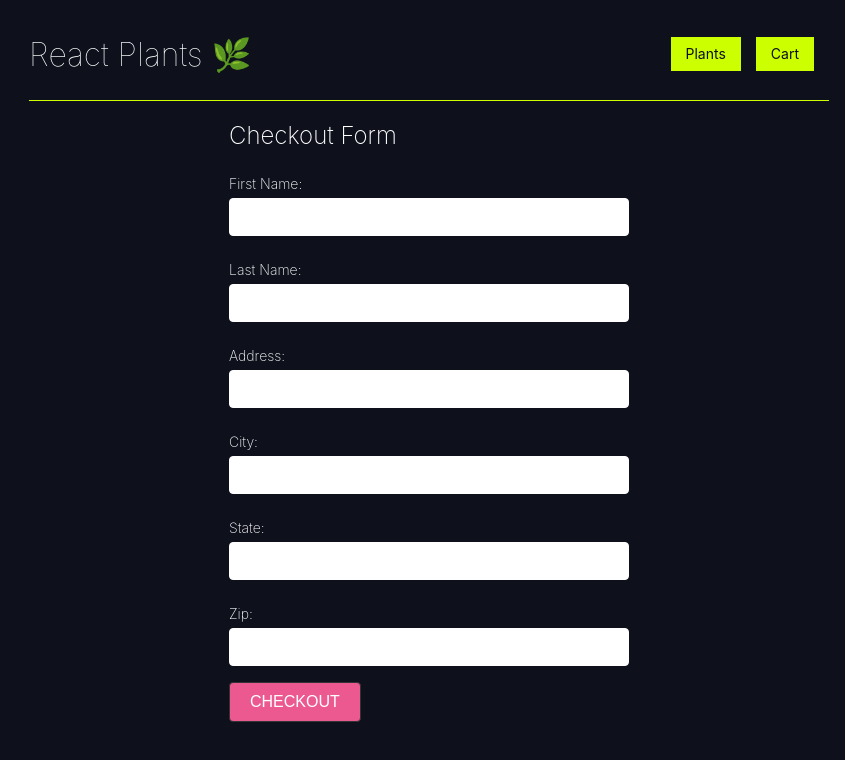
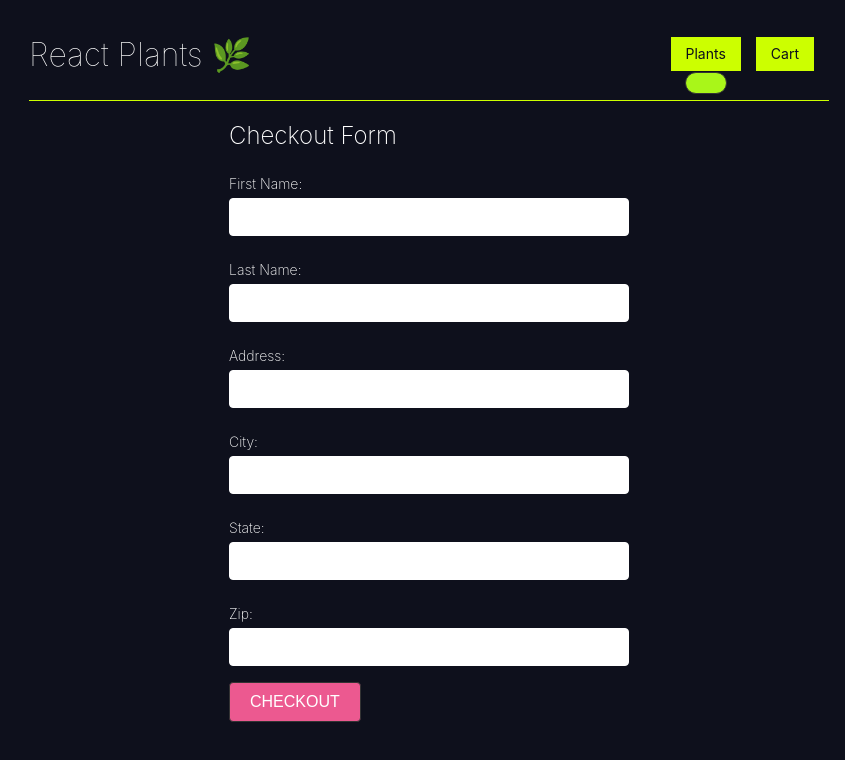
Before and after one commit to bloominstituteoftechnology/web-sprint-challenge-advanced-react, a React (Create React App) app in the folder client/: page /checkout in a window 1280 px wide. Shown: the top 760 px of the page, without its empty margins (211-1056 px from the left). Built offline with nearby package versions, Linux system fonts and the light colour scheme.

Commit message:
added dark mode

```diff
--- a/client/src/App.css
+++ b/client/src/App.css
@@ -251,3 +251,48 @@ pre {
   color: #0e101c;
   border-bottom: 2px solid !important;
 }
+
+.toggle {
+  background: #a9f619;
+  border-radius: 50px;
+  height: 18px;
+  left: 0;
+  position: absolute;
+  transition: 0.2s;
+  width: 20px;
+  margin-left: 70%;
+  margin-top: 5%;
+}
+
+.toggled {
+  left: 18px;
+}
+
+.dark-mode-container {
+  max-width: 800px;
+  margin: 0 auto;
+  border-bottom: 1px solid #cf0;
+  display: flex;
+  justify-content: space-between;
+  align-items: center;
+  color: #313843;
+  background-color: #fff;
+}
+
+.dark-mode-container h1 {
+  font-weight: 100;
+  color: #313843;
+  text-align: center;
+  font-size: 2rem;
+}
+
+.darkMode-plant-list {
+  padding-top: 32px;
+  max-width: 1200px;
+  margin: 0 auto;
+  display: flex;
+  flex-flow: row wrap;
+  justify-content: space-evenly;
+  color: #313843;
+  background-color: #fff;
+}
--- a/client/src/App.js
+++ b/client/src/App.js
@@ -6,10 +6,12 @@ import ShoppingCart from "./components/ShoppingCart";
 import CheckoutForm from "./components/CheckoutForm";
 
 import "./App.css";
+import useDarkMode from "./hooks/useDarkMode";
 
 function App() {
   // array of plants that have been added to the cart
   const [cart, setCart] = useState([]);
+  const [darkMode, setDarkMode] = useDarkMode(false);
 
   // add a plant to the cart
   const addToCart = (plant) => {
@@ -20,11 +22,22 @@ function App() {
   const removeFromCart = (plant) => {
     setCart(cart.filter((p) => p.id !== plant.id));
   };
-
+  //THIS
+  const toggleMode = (e) => {
+    e.preventDefault();
+    setDarkMode(!darkMode);
+  };
+  // className={darkMode ? "dark-mode App" : "App"}
   return (
     <div>
+      <div className="dark-mode__toggle">
+        <button
+          onClick={toggleMode}
+          className={darkMode ? "toggle toggled" : "toggle"}
+        />
+      </div>
       <Router>
-        <nav className="container">
+        <nav className={darkMode ? "dark-mode-container" : "container"}>
           <h1>
             React Plants <span role="img">🌿</span>
           </h1>
@@ -47,7 +60,13 @@ function App() {
         <Route
           exact
           path="/"
-          render={() => <PlantList addToCart={addToCart} />}
+          render={(props) => (
+            <PlantList
+              toggleMode={toggleMode}
+              darkMode={darkMode}
+              addToCart={addToCart}
+            />
+          )}
         />
         <Route
           path="/cart"
--- a/client/src/components/PlantList.js
+++ b/client/src/components/PlantList.js
@@ -25,8 +25,10 @@ export default class PlantList extends Component {
   };
 
   /*********  DON'T CHANGE ANYTHING IN THE RENDER FUNCTION *********/
-  render() {
+  render(props) {
+    //props
     return (
+      // <main className={props.darkMode ? "dark-mode-plant-list" : "plant-list"}>
       <main className="plant-list">
         {this.state?.plants?.map((plant) => (
           <div className="plant-card" key={plant.id}>
--- /dev/null
+++ b/client/src/hooks/useDarkMode.js
@@ -0,0 +1,9 @@
+import useLocalStorage from "./useLocalStorage";
+
+const useDarkMode = () => {
+  const [darkMode, setDarkMode] = useLocalStorage("key");
+
+  return [darkMode, setDarkMode];
+};
+
+export default useDarkMode;
--- /dev/null
+++ b/client/src/hooks/useLocalStorage.js
@@ -0,0 +1,17 @@
+import { useState } from "react";
+
+const UseLocalStorage = (key, initialValue) => {
+  const [storedValue, setStoredValue] = useState(() => {
+    const item = window.localStorage.getItem(key);
+    return item ? JSON.parse(item) : initialValue;
+  });
+
+  const setValue = (value) => {
+    setStoredValue(value);
+    window.localStorage.setItem(key, JSON.stringify(value));
+  };
+
+  return [storedValue, setValue];
+};
+
+export default UseLocalStorage;
```
